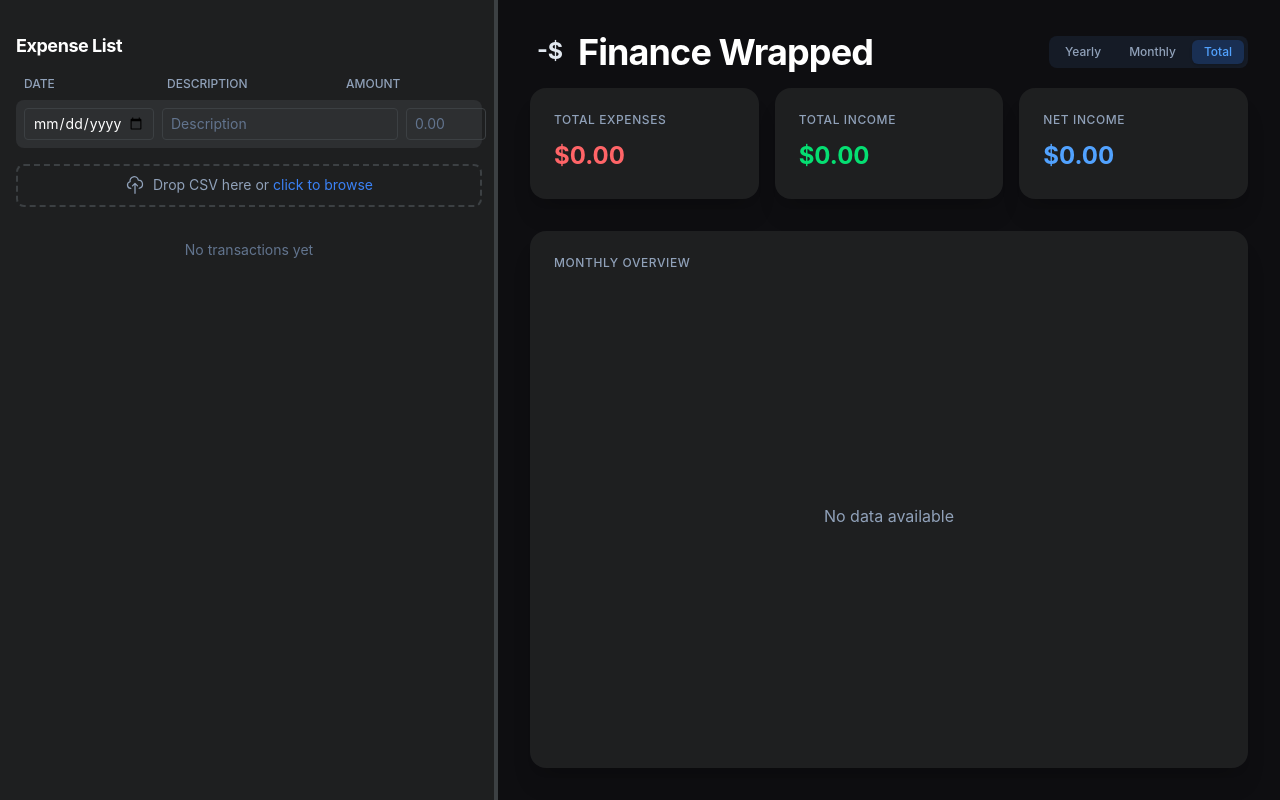
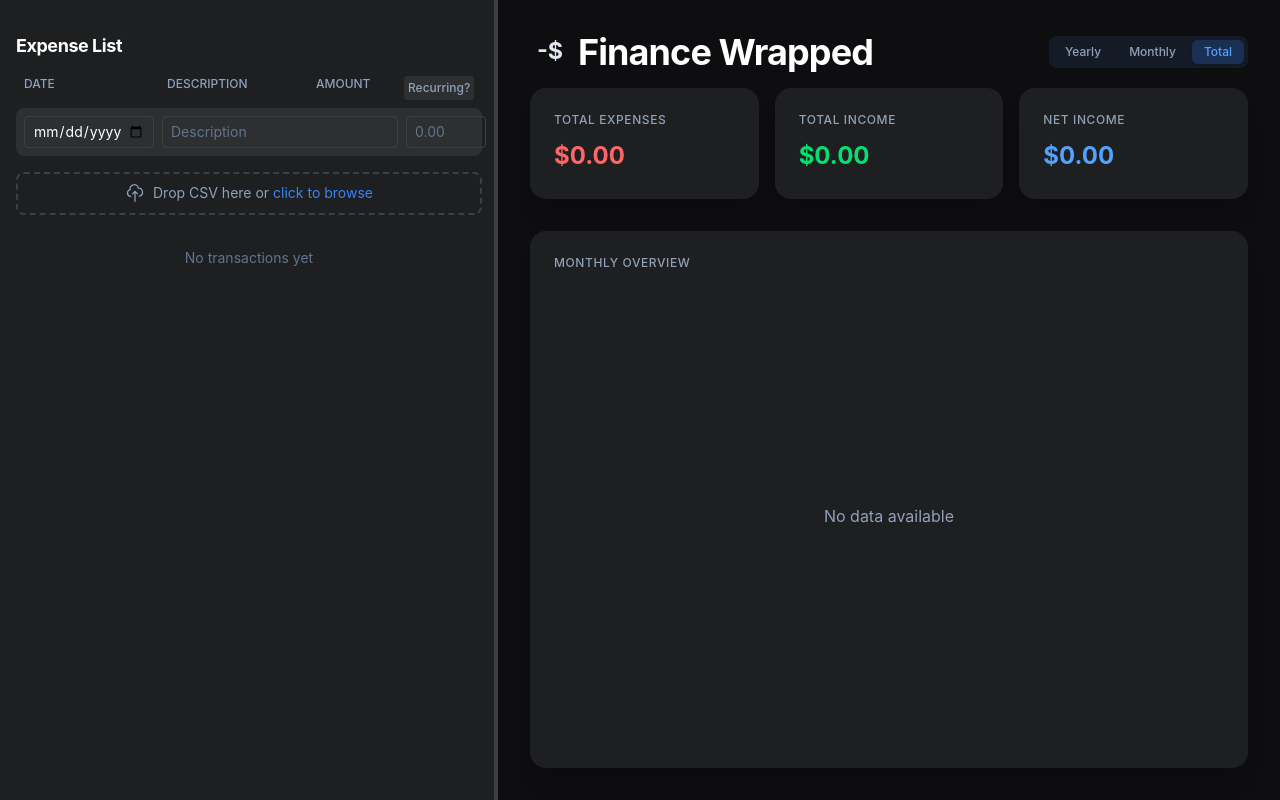
Before and after one commit to Aashirbadd/finance-wrapped, a React (Vite) app: page / in a window 1280 px wide. Built offline with nearby package versions, Linux system fonts and the light colour scheme.

Commit message:
Feat: basic recurring payment/expense feature

```diff
--- a/src/App.tsx
+++ b/src/App.tsx
@@ -3,7 +3,6 @@ import Sidebar from "./components/Sidebar";
 import SidebarButton from "./components/SidebarButton";
 import { useSidebar } from "./hooks/useSidebar";
 import type { Ledger, Transaction, SummationMode } from "./types";
-import { DUMMY_LEDGER } from "./components/Sidebar/dummyData";
 import { MonthlyChart } from "./components/MonthlyChart";
 import { parseCSV } from "./lib/csvProcessor";
 
@@ -47,8 +46,12 @@ function App() {
 
   const netIncome = totalIncome - totalExpenses;
 
-  const handleAddTransaction = (transaction: Transaction) => {
-    setLedger([...ledger, transaction]);
+  const handleAddTransaction = (transaction: Transaction | Transaction[]) => {
+    if (Array.isArray(transaction)) {
+      setLedger([...ledger, ...transaction]);
+    } else {
+      setLedger([...ledger, transaction]);
+    }
   };
 
   const handleRemoveTransaction = (id: string) => {
--- a/src/components/Sidebar/AddTransaction.tsx
+++ b/src/components/Sidebar/AddTransaction.tsx
@@ -1,41 +1,99 @@
 import { useState } from 'react'
-import type { Transaction } from '../../types'
+import dayjs from 'dayjs'
+import type { Transaction, RecurringFrequency } from '../../types'
 
 interface AddTransactionProps {
-  onAdd: (transaction: Transaction) => void
+  onAdd: (transaction: Transaction | Transaction[]) => void
 }
 
 export function AddTransaction({ onAdd }: AddTransactionProps) {
   const [date, setDate] = useState('')
   const [description, setDescription] = useState('')
   const [amount, setAmount] = useState('')
+  const [isRecurring, setIsRecurring] = useState(false)
+  const [frequency, setFrequency] = useState<RecurringFrequency>('monthly')
+  const [periods, setPeriods] = useState('')
+
+  const resetForm = () => {
+    setDate('')
+    setDescription('')
+    setAmount('')
+    setIsRecurring(false)
+    setFrequency('monthly')
+    setPeriods('')
+  }
+
+  const createTransaction = (transactionDate: dayjs.Dayjs): Transaction => ({
+    id: Date.now().toString(36) + Math.random().toString(36).substr(2),
+    date: transactionDate.format('YYYY-MM-DD'),
+    description,
+    amount: parseFloat(amount),
+  })
 
   const handleSubmit = (e: React.FormEvent) => {
     e.preventDefault()
 
-    if (!date || !description || !amount) {
+    if (!date || !description || !amount || (isRecurring && !periods)) {
       return
     }
 
-    const newTransaction: Transaction = {
-      id: Date.now().toString(36) + Math.random().toString(36).substr(2),
-      date,
-      description,
-      amount: parseFloat(amount),
+    const baseDate = dayjs(date)
+
+    if (isRecurring) {
+      const numPeriods = parseInt(periods)
+      const transactions: Transaction[] = []
+      let currentDate = baseDate
+
+      for (let i = 0; i < numPeriods; i++) {
+        transactions.push(createTransaction(currentDate))
+
+        if (frequency === 'weekly') {
+          currentDate = currentDate.add(1, 'week')
+        } else if (frequency === 'bi-weekly') {
+          currentDate = currentDate.add(2, 'week')
+        } else {
+          currentDate = currentDate.add(1, 'month')
+        }
       }
 
-    onAdd(newTransaction)
+      onAdd(transactions)
+    } else {
+      onAdd(createTransaction(baseDate))
+    }
 
-    setDate('')
-    setDescription('')
-    setAmount('')
+    resetForm()
+  }
+
+  const getFrequencyLabel = () => {
+    if (!periods) return ''
+    const p = parseInt(periods)
+    const suffix = p > 1 ? 's' : ''
+    if (frequency === 'weekly') return `${p} week${suffix}`
+    if (frequency === 'bi-weekly') return `${p} bi-week${suffix}`
+    return `${p} month${suffix}`
   }
 
   return (
-    <form
-      onSubmit={handleSubmit}
-      className="grid grid-cols-[130px_1fr_80px_40px] gap-2 mb-4 p-2 bg-[var(--color-surface-hover)] rounded-lg shrink-0"
+    <form onSubmit={handleSubmit} className="mb-4">
+      {/* Header Row */}
+      <div className="grid grid-cols-[135px_1.1fr_80px_70px] gap-2 mb-2 px-2 text-xs text-slate-400 font-medium uppercase shrink-0">
+        <span>Date</span>
+        <span>Description</span>
+        <span>Amount</span>
+        <button
+          type="button"
+          onClick={() => setIsRecurring(!isRecurring)}
+          className={`text-center px-1 py-1 rounded transition-all bg-[var(--color-surface-hover)] ${
+            isRecurring
+              ? 'bg-blue-500/20 text-blue-400 shadow-sm'
+              : 'text-slate-400 hover:text-slate-300'
+
+          }`}
         >
+          Recurring?
+        </button>
+      </div>
+      <div className="grid grid-cols-[130px_1fr_80px_40px] gap-2 p-2 bg-[var(--color-surface-hover)] rounded-lg">
         <input
           type="date"
           value={date}
@@ -54,7 +112,7 @@ export function AddTransaction({ onAdd }: AddTransactionProps) {
           placeholder="0.00"
           value={amount}
           onChange={(e) => setAmount(e.target.value)}
-        className="bg-transparent border border-[var(--color-border)] rounded px-2 py-1 text-sm text-white placeholder-slate-500 focus:outline-none focus:border-[var(--color-accent)]"
+          className="bg-transparent border border-[var(--color-border)] rounded px-2 py-1 text-sm text-white placeholder-slate-500 focus:outline-none focus:border-[var(--color-accent)] [appearance:textfield] [&::-webkit-outer-spin-button]:appearance-none [&::-webkit-inner-spin-button]:appearance-none"
         />
         <button
           type="submit"
@@ -63,6 +121,37 @@ export function AddTransaction({ onAdd }: AddTransactionProps) {
         >
           +
         </button>
+      </div>
+
+      {isRecurring && (
+        <div className="grid grid-cols-[130px_1fr_130px] mt-1 gap-2 p-2 bg-[var(--color-surface-hover)] rounded-lg">
+
+          <select
+            value={frequency}
+            onChange={(e) => setFrequency(e.target.value as RecurringFrequency)}
+            className="bg-transparent border border-[var(--color-border)] rounded px-2 py-1 text-sm text-white focus:outline-none focus:border-[var(--color-accent)]"
+          >
+            <option value="weekly" className="bg-[var(--color-surface)]">Weekly</option>
+            <option value="bi-weekly" className="bg-[var(--color-surface)]">Bi-weekly</option>
+            <option value="monthly" className="bg-[var(--color-surface)]">Monthly</option>
+          </select>
+
+          <input
+            type="number"
+            min="1"
+            max="52"
+            value={periods}
+            onChange={(e) => setPeriods(e.target.value)}
+            className="bg-transparent border border-[var(--color-border)] rounded px-2 py-1 text-sm text-white focus:outline-none focus:border-[var(--color-accent)] [appearance:textfield] [&::-webkit-outer-spin-button]:appearance-none [&::-webkit-inner-spin-button]:appearance-none"
+            placeholder="# of periods"
+          />
+
+          <div className="text-xs text-slate-400 flex items-center">
+            {getFrequencyLabel()}
+          </div>
+
+        </div>
+      )}
     </form>
   )
 }
--- a/src/components/Sidebar/index.tsx
+++ b/src/components/Sidebar/index.tsx
@@ -8,7 +8,7 @@ interface SidebarProps {
   currentWidth: number
   onResize: (newWidth: number) => void
   ledger: Ledger
-  onAdd: (transaction: Transaction) => void
+  onAdd: (transaction: Transaction | Transaction[]) => void
   onRemove: (id: string) => void
   onCsvSelect: (contents: string[]) => void
   selectedDate: string | null
@@ -50,14 +50,6 @@ export default function Sidebar({ currentWidth, onResize, ledger, onAdd, onRemov
     <div className="relative h-screen py-8 px-4 bg-[var(--color-surface)] flex flex-col overflow-hidden">
       <h1 className="font-bold text-lg mb-4 shrink-0">Expense List</h1>
 
-      {/* Header Row */}
-      <div className="grid grid-cols-[135px_1.1fr_80px_40px] gap-2 mb-2 px-2 text-xs text-slate-400 font-medium uppercase shrink-0">
-        <span>Date</span>
-        <span>Description</span>
-        <span>Amount</span>
-        <span></span>
-      </div>
-
       {/* Add New Transaction */}
       <AddTransaction onAdd={onAdd} />
 
--- a/src/types/index.ts
+++ b/src/types/index.ts
@@ -24,3 +24,10 @@ export interface Transaction {
 export type Ledger = Transaction[];
 
 export type SummationMode = 'yearly' | 'monthly' | 'total';
+
+export type RecurringFrequency = 'weekly' | 'bi-weekly' | 'monthly';
+
+export interface RecurringConfig {
+  frequency: RecurringFrequency;
+  periods: number; // Number of periods to generate
+}
```
Lines whose indentation alone changed are shown as unchanged.
